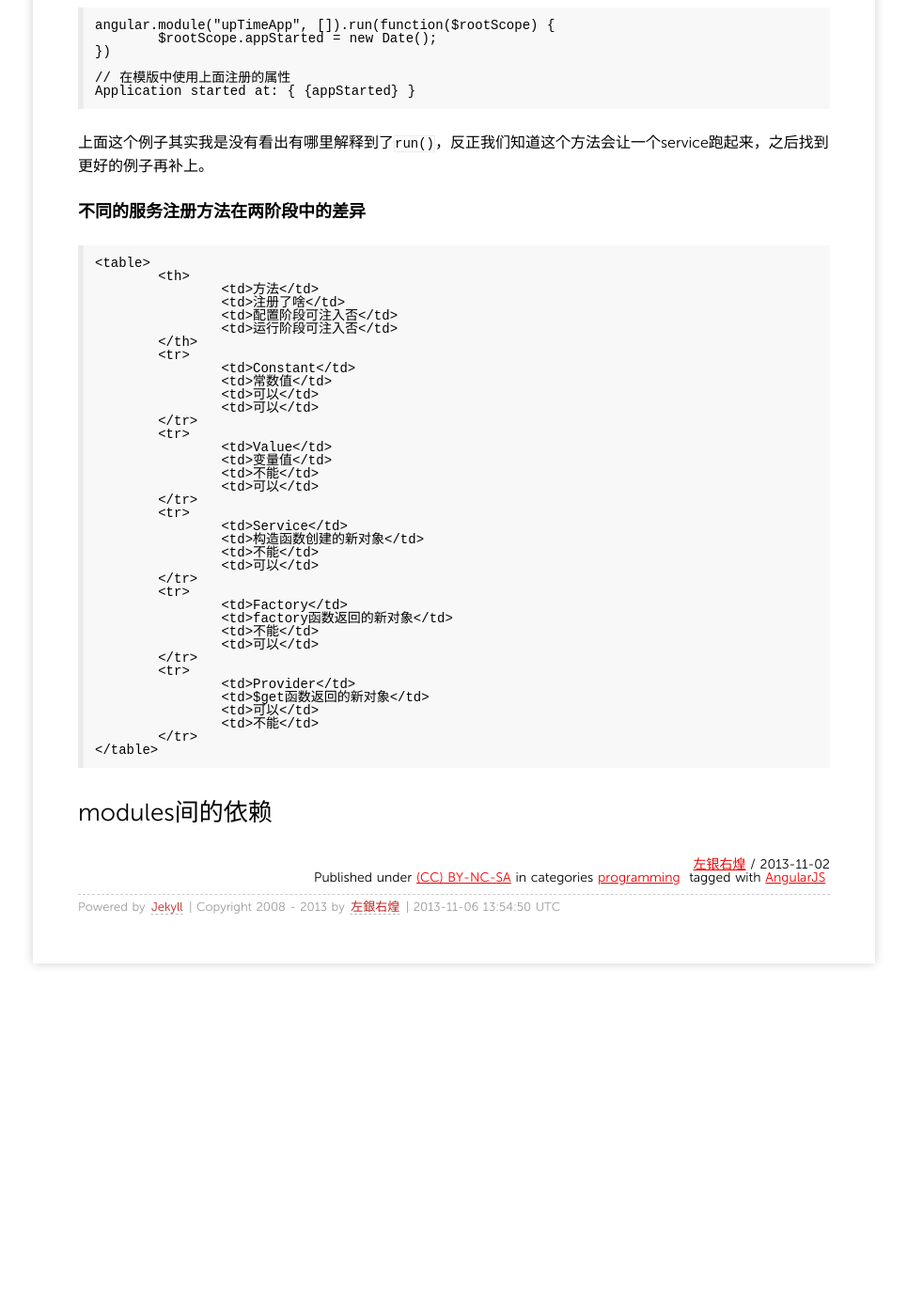
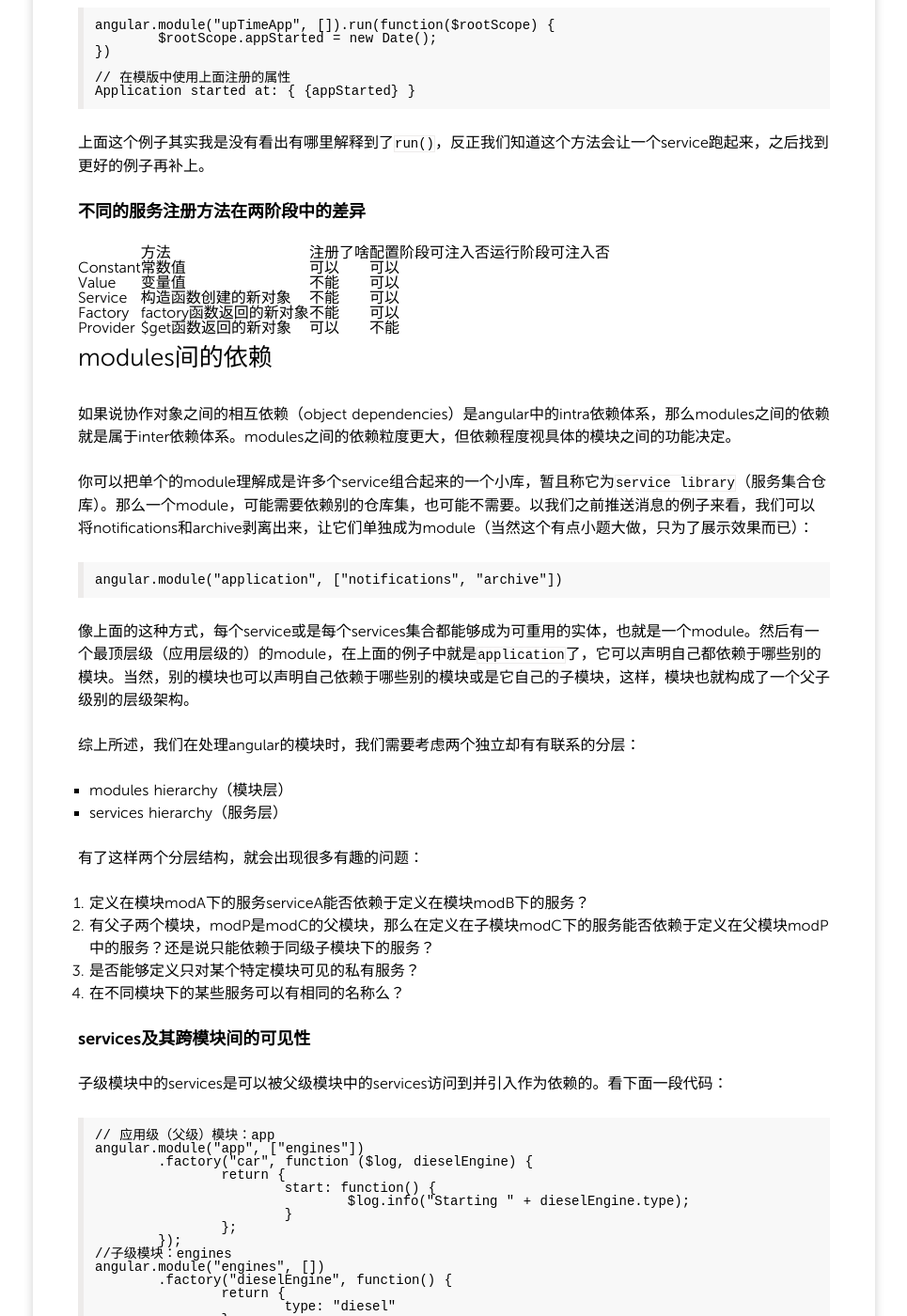
Before and after one commit to grahamle/grahamle.github.com, a Jekyll site: the page built from _posts/2013/2013-11-02-使用AngularJS进行webapp开发.md, in a window 1280 px wide and 1400 px high, scrolled down 16092 px. Shown: the whole window at 94% size, without its empty margins (157-1122 px from the left). Built offline with Jekyll 4.4.1, drawn with Linux system fonts in a browser that asks for light colours; Markdown is read by kramdown in place of the engine named in the settings; comment, search, counter and statistics services are not loaded; before the commit the page ends 17165 px from its top, so only the background shows below that; some of the changed text lies outside the part shown.

Commit message:
[翻译]使用AngularJS开发webapp：ch1.1.2

```diff
--- a/_posts/2013/2013-11-02-使用AngularJS进行webapp开发.md
+++ b/_posts/2013/2013-11-02-使用AngularJS进行webapp开发.md
@@ -575,43 +575,147 @@
 
 ### **不同的服务注册方法在两阶段中的差异**
 
-	<table>
-		<th>
-			<td>方法</td>
-			<td>注册了啥</td>
-			<td>配置阶段可注入否</td>
-			<td>运行阶段可注入否</td>
-		</th>
-		<tr>
-			<td>Constant</td>
-			<td>常数值</td>
-			<td>可以</td>
-			<td>可以</td>
-		</tr>
-		<tr>
-			<td>Value</td>
-			<td>变量值</td>
-			<td>不能</td>
-			<td>可以</td>
-		</tr>
-		<tr>
-			<td>Service</td>
-			<td>构造函数创建的新对象</td>
-			<td>不能</td>
-			<td>可以</td>
-		</tr>
-		<tr>
-			<td>Factory</td>
-			<td>factory函数返回的新对象</td>
-			<td>不能</td>
-			<td>可以</td>
-		</tr>
-		<tr>
-			<td>Provider</td>
-			<td>$get函数返回的新对象</td>
-			<td>可以</td>
-			<td>不能</td>
-		</tr>
-	</table>
+<table>
+	<th>
+		<td>方法</td>
+		<td>注册了啥</td>
+		<td>配置阶段可注入否</td>
+		<td>运行阶段可注入否</td>
+	</th>
+	<tr>
+		<td>Constant</td>
+		<td>常数值</td>
+		<td>可以</td>
+		<td>可以</td>
+	</tr>
+	<tr>
+		<td>Value</td>
+		<td>变量值</td>
+		<td>不能</td>
+		<td>可以</td>
+	</tr>
+	<tr>
+		<td>Service</td>
+		<td>构造函数创建的新对象</td>
+		<td>不能</td>
+		<td>可以</td>
+	</tr>
+	<tr>
+		<td>Factory</td>
+		<td>factory函数返回的新对象</td>
+		<td>不能</td>
+		<td>可以</td>
+	</tr>
+	<tr>
+		<td>Provider</td>
+		<td>$get函数返回的新对象</td>
+		<td>可以</td>
+		<td>不能</td>
+	</tr>
+</table>
 
 ## modules间的依赖
+如果说协作对象之间的相互依赖（object dependencies）是angular中的intra依赖体系，那么modules之间的依赖就是属于inter依赖体系。modules之间的依赖粒度更大，但依赖程度视具体的模块之间的功能决定。
+
+你可以把单个的module理解成是许多个service组合起来的一个小库，暂且称它为`service library`（服务集合仓库）。那么一个module，可能需要依赖别的仓库集，也可能不需要。以我们之前推送消息的例子来看，我们可以将notifications和archive剥离出来，让它们单独成为module（当然这个有点小题大做，只为了展示效果而已）：
+
+	angular.module("application", ["notifications", "archive"])
+
+像上面的这种方式，每个service或是每个services集合都能够成为可重用的实体，也就是一个module。然后有一个最顶层级（应用层级的）的module，在上面的例子中就是`application`了，它可以声明自己都依赖于哪些别的模块。当然，别的模块也可以声明自己依赖于哪些别的模块或是它自己的子模块，这样，模块也就构成了一个父子级别的层级架构。
+
+综上所述，我们在处理angular的模块时，我们需要考虑两个独立却有有联系的分层：
+
+- modules hierarchy（模块层）
+- services hierarchy（服务层）
+
+有了这样两个分层结构，就会出现很多有趣的问题：
+
+1. 定义在模块`modA`下的服务`serviceA`能否依赖于定义在模块`modB`下的服务？
+2. 有父子两个模块，`modP`是`modC`的父模块，那么在定义在子模块`modC`下的服务能否依赖于定义在父模块`modP`中的服务？还是说只能依赖于同级子模块下的服务？
+3. 是否能够定义只对某个特定模块可见的私有服务？
+4. 在不同模块下的某些服务可以有相同的名称么？
+
+### **services及其跨模块间的可见性**
+子级模块中的services是可以被父级模块中的services访问到并引入作为依赖的。看下面一段代码：
+
+	// 应用级（父级）模块：app
+	angular.module("app", ["engines"])
+		.factory("car", function ($log, dieselEngine) {
+			return {
+				start: function() {
+					$log.info("Starting " + dieselEngine.type);
+				}
+			};
+		});
+	//子级模块：engines
+	angular.module("engines", [])
+		.factory("dieselEngine", function() {
+			return {
+				type: "diesel"
+			};
+		});
+
+由于`app`模块声明了自己依赖`engines`模块，所以`app`模块下的`car`服务的第二个参数（实例化）可以注入`dieselEngine`的**一个实例**。
+
+另外**同级模块之间的服务，也是相互可见的**。把上面的代码做一个小小的改动：把`car`服务剥离出来成为一个单独的模块，然后改写一下模块层的依赖，如下：
+
+	angular.module("app", ["engines", "cars"])
+
+	angular.module("engines", [])
+		.factory("dieselEngine", function() {
+			return {
+				type: "diesel"
+			};
+		});
+
+	angular.module("cars", [])
+		.factory("car", function($log, dieselEngine) {
+			return {
+				start: function() {
+					$log.info("Starting " + dieselEngine.type);
+				}
+			};
+		});
+
+综上所述，一句话：**定义在一个模块中的服务，对于别的模块，总是可见的**。模块的分层并不影响服务之间的通讯和可访问性。这样的分层只是为了在逻辑上更为直观一些，在代码书写上更为清晰一些罢了。一个angular应用启动的时候，angular就把它所包含的所有服务（无论是模块内的还是模块间的）都整合起来到全局的命名空间下了。
+
+如上所述，既然最后是整合到一个全局的命名空间，那么显然，**不同模块之间的*服务名*是不能相同的**，那样选择级别更高（优先级）的服务会重写另外一个同名服务的内容。看以下的例子：
+
+	angular.module("app", ["engines", "cars"])
+		.controller("AppCtrl", function($scope, car) {
+			car.start();
+		})
+	// engines模块
+	angular.module("engines", [])
+		.factory("dieselEngine", function() {
+			return {
+				type: "diesel"
+			};
+		});
+	// cars模块
+	angular.module("cars", [])
+		.factory("car", function($log, dieselEngine) {
+			return {
+				start: function() {
+					$log.info("Starting " + dieselEngine.type);
+				}
+			};
+		})
+		// 直接在cars模块下又多添加了一个dieselEngine服务
+		.factory("dieselEngine", function() {
+			return {
+				type: "custom diesel"
+			}
+		});
+
+上面的代码跑起来的过程是这样的：
+
+1. 首先，`app`模块启动，加载`engines`和`cars`两个模块
+2. 然后，在应用级模块`app`下注册了一个控制器，用来初始化整个应用程序的数据模型及操作逻辑
+3. 之后，进入控制器，控制器用第二个参数（构造函数）开始初始化对象，这时候控制器加载`cars`模块下的`car`服务，进入代码内部，启动`car`服务，调用其`start()`方法
+4. 接着，`start()`方法的调用就需要执行`dieselEngine`服务取到相应的`type`，那这时候angular就需要决定是去取哪个`dieselEngine`服务了，因为在同级`cars`模块下有这个服务（属于模块内的调用），在跨模块间的`engines`模块也有
+5. 最后，考虑到模块内的服务调用优先级肯定要高，所以自然最后在日志中log出来的内容是：**custom diesel**
+
+最后，在目前的angular版本下，是不支持能够定义只对某个特定模块可见的私有服务。至此，之前的4个问题陆陆续续也就解答完毕了，我在原书的基础上写了自己的理解，自己去对照哪个问题在哪里解决吧，应该不难找的。
+
+至于这时候肯定会有人问啦，为什么要在angular中使用modules？不要问我，接着看下去，书本的第二章。这也算是吊胃口的设计吧。我能说的就是分成各个小的单独的子模块，你不觉得逻辑更清晰么？而且对单元测试有益。虽然最后angular还是把所有的modules整合到一个大包里。
```
